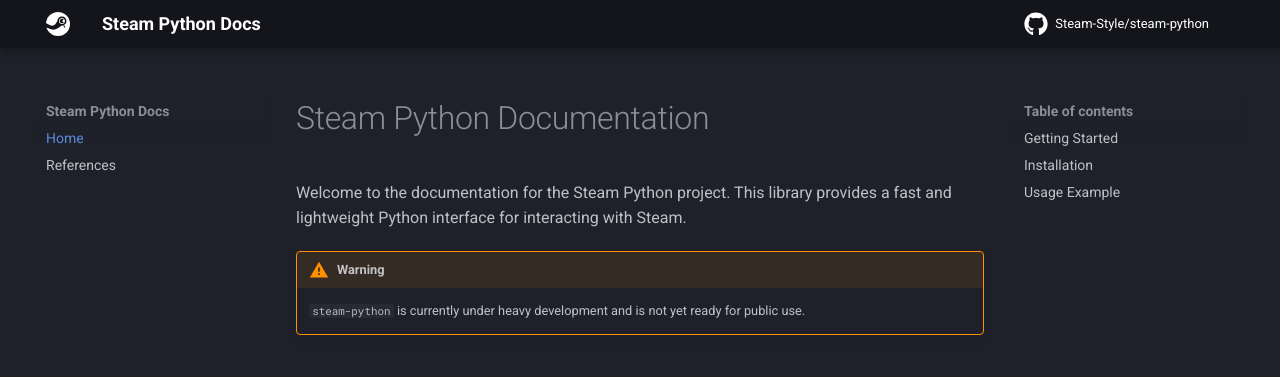
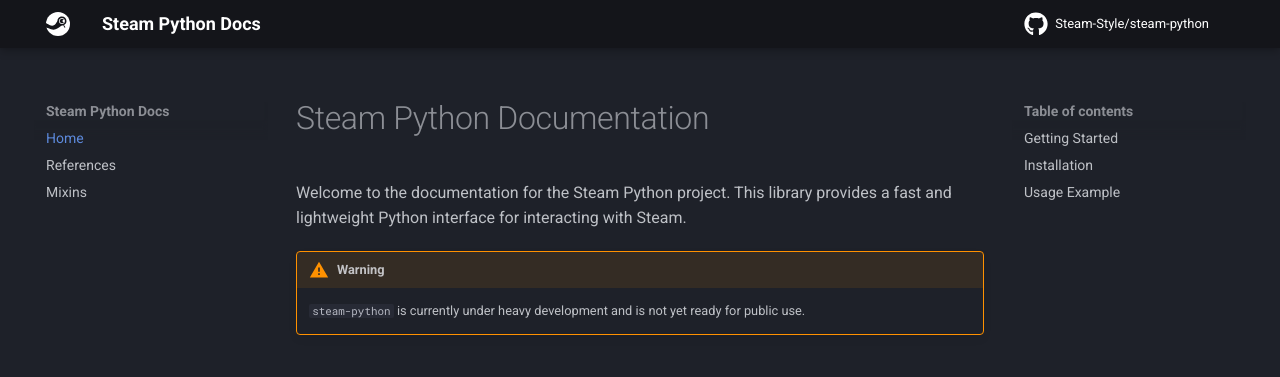
Before and after one commit to Steam-Style/steam-python, an MkDocs documentation site: the page built from docs/index.md, in a window 1280 px wide. Shown: the top 377 px of the page. Built offline with MkDocs 1.6.1 and Material for MkDocs 9.7.7, drawn with Linux system fonts in a browser that asks for light colours; comment, search, counter and statistics services are not loaded.

Commit message:
Add Mixins page

```diff
--- a/mkdocs.yml
+++ b/mkdocs.yml
@@ -40,3 +40,4 @@ plugins:
 nav:
   - Home: index.md
   - References: references.md
+  - Mixins: mixins.md
```
